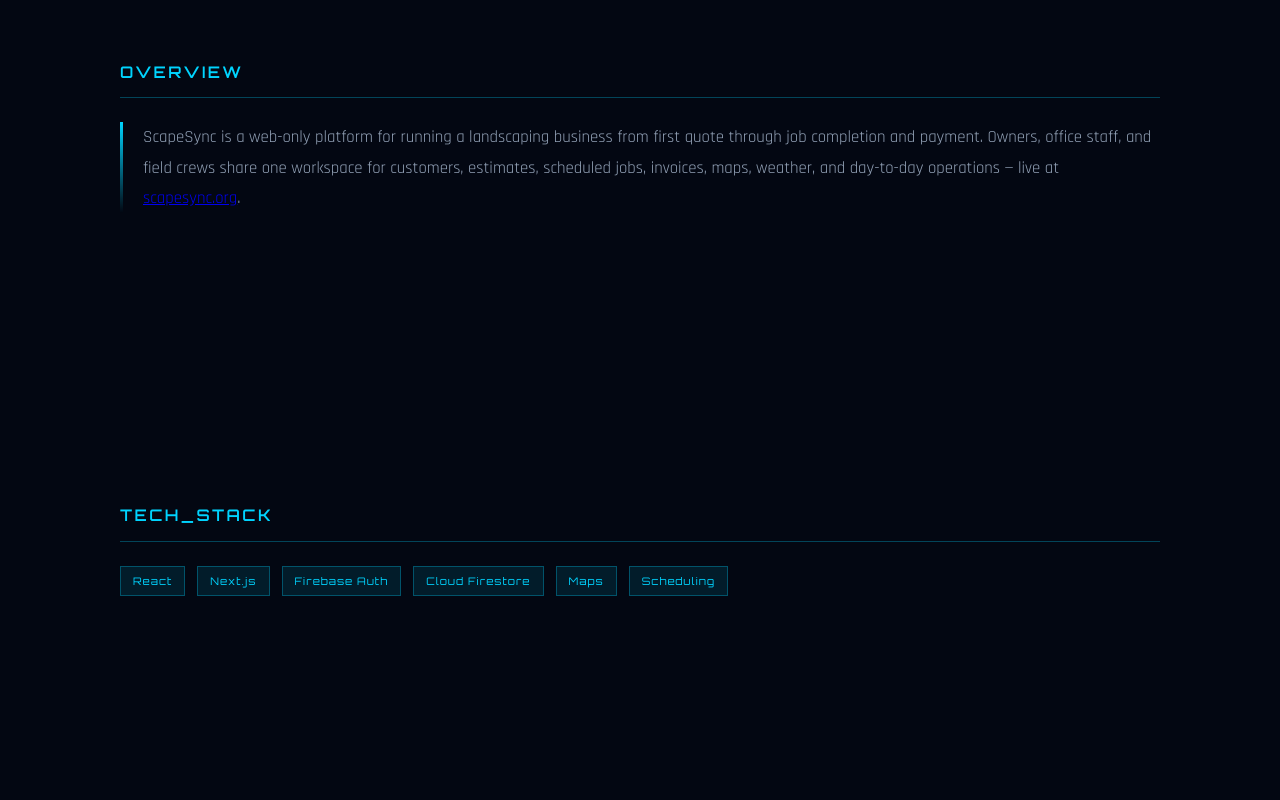
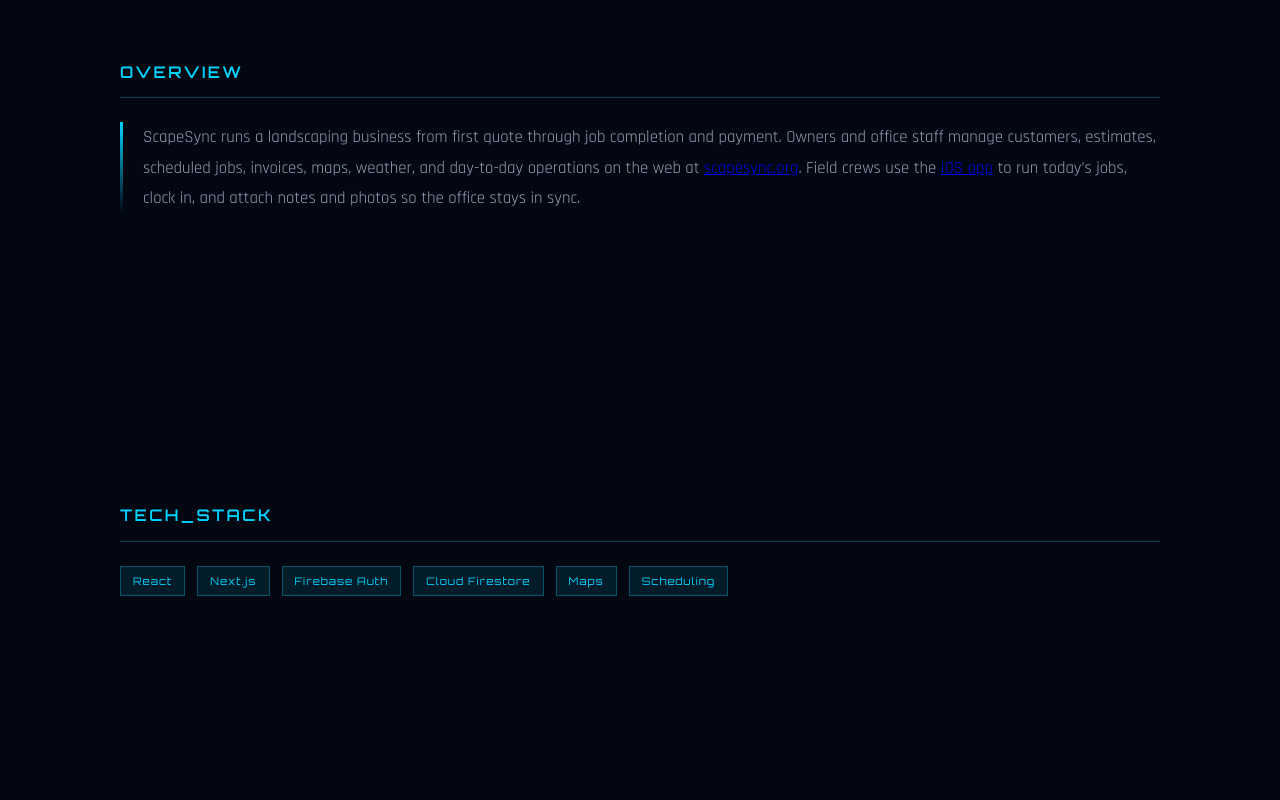
Before and after one commit to Laykusero04/seveusero, a plain HTML site: page projects/scapesync.html in a window 1280 px wide. Shown: the part 1380-2180 px from the top of the page. Drawn offline with Linux system fonts and the light colour scheme.

Commit message:
Update SCAPESYNC project details in index.html and scapesync.html, enhancing descriptions and adding iOS app link for better user access and clarity.

```diff
--- a/projects/scapesync.html
+++ b/projects/scapesync.html
@@ -37,6 +37,7 @@
                 <h1 class="project-detail-title">SCAPESYNC</h1>
                 <p class="project-detail-tagline">From quote to payment. — landscaping &amp; field service management for owners, office staff, and field teams.</p>
                 <div class="project-detail-links">
+                    <a href="https://apps.apple.com/ph/app/scapesync/id6814703052" target="_blank" class="project-link" data-type="ios">IOS</a>
                     <a href="https://scapesync.org/" target="_blank" class="project-link" data-type="web">WEB</a>
                 </div>
             </header>
@@ -57,11 +58,13 @@
                 <div class="text-block">
                     <div class="block-indicator"></div>
                     <p>
-                        ScapeSync is a web-only platform for running a landscaping business from first quote
-                        through job completion and payment. Owners, office staff, and field crews share one
-                        workspace for customers, estimates, scheduled jobs, invoices, maps, weather, and
-                        day-to-day operations — live at
+                        ScapeSync runs a landscaping business from first quote through job completion and
+                        payment. Owners and office staff manage customers, estimates, scheduled jobs,
+                        invoices, maps, weather, and day-to-day operations on the web at
                         <a href="https://scapesync.org/" target="_blank">scapesync.org</a>.
+                        Field crews use the
+                        <a href="https://apps.apple.com/ph/app/scapesync/id6814703052" target="_blank">iOS app</a>
+                        to run today’s jobs, clock in, and attach notes and photos so the office stays in sync.
                     </p>
                 </div>
             </section>
@@ -122,9 +125,9 @@
                     <div class="feature-list-block">
                         <h3>For Field Teams</h3>
                         <ul>
-                            <li>Jobs, calendar, and recurring routes</li>
+                            <li>Today’s jobs, status updates, and day route</li>
+                            <li>Clock in and out, on-site notes, and photos</li>
                             <li>Map, weather, timesheets, and mileage</li>
-                            <li>Inventory and expenses from the same workspace</li>
                         </ul>
                     </div>
                 </div>
```
Also changed, not shown: index.html (+3 -2 lines).
